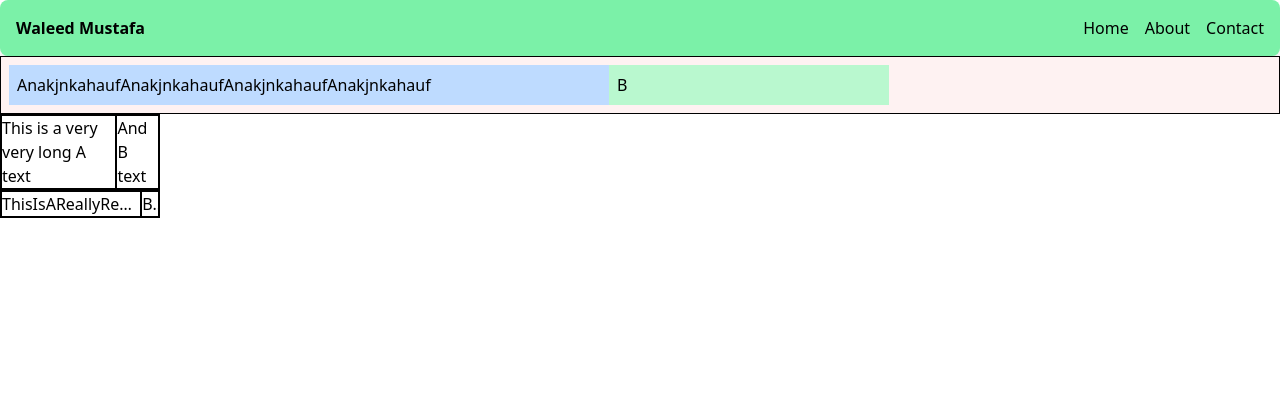
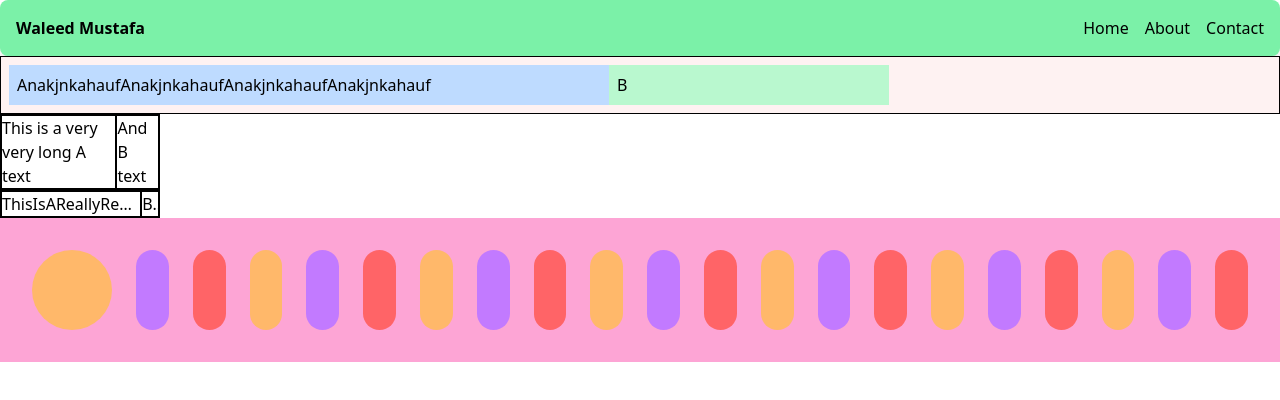
Before and after one commit to waleedmustafa50/tailwind-playground, a website: page src/index.html in a window 1280 px wide. Drawn offline with nearby package versions, Linux system fonts and the light colour scheme; files that its build step writes are made by us from their sources.

Commit message:
tailwind flex refreshment, shrink and wrap concept

```diff
--- a/src/index.html
+++ b/src/index.html
@@ -46,6 +46,31 @@
   </div>
 </div>
 
+<div class="bg-pink-300 flex gap-6 p-8 w-full">
+  <div class="bg-orange-300 shrink-0 w-20 h-20 rounded-full"></div>
+  <div class="bg-purple-400 w-20 h-20 rounded-full"></div>
+  <div class="bg-red-400 w-20 h-20 rounded-full"></div>
+    <div class="bg-orange-300 w-20 h-20 rounded-full"></div>
+  <div class="bg-purple-400 w-20 h-20 rounded-full"></div>
+  <div class="bg-red-400 w-20 h-20 rounded-full"></div>
+    <div class="bg-orange-300 w-20 h-20 rounded-full"></div>
+  <div class="bg-purple-400 w-20 h-20 rounded-full"></div>
+  <div class="bg-red-400 w-20 h-20 rounded-full"></div>
+    <div class="bg-orange-300 w-20 h-20 rounded-full"></div>
+  <div class="bg-purple-400 w-20 h-20 rounded-full"></div>
+  <div class="bg-red-400 w-20 h-20 rounded-full"></div>
+  <div class="bg-orange-300 w-20 h-20 rounded-full"></div>
+  <div class="bg-purple-400 w-20 h-20 rounded-full"></div>
+  <div class="bg-red-400 w-20 h-20 rounded-full"></div>
+    <div class="bg-orange-300 w-20 h-20 rounded-full"></div>
+  <div class="bg-purple-400 w-20 h-20 rounded-full"></div>
+  <div class="bg-red-400 w-20 h-20 rounded-full"></div>
+    <div class="bg-orange-300 w-20 h-20 rounded-full"></div>
+  <div class="bg-purple-400 w-20 h-20 rounded-full"></div>
+  <div class="bg-red-400 w-20 h-20 rounded-full"></div>
+
+</div>
+
 
 
 
```
